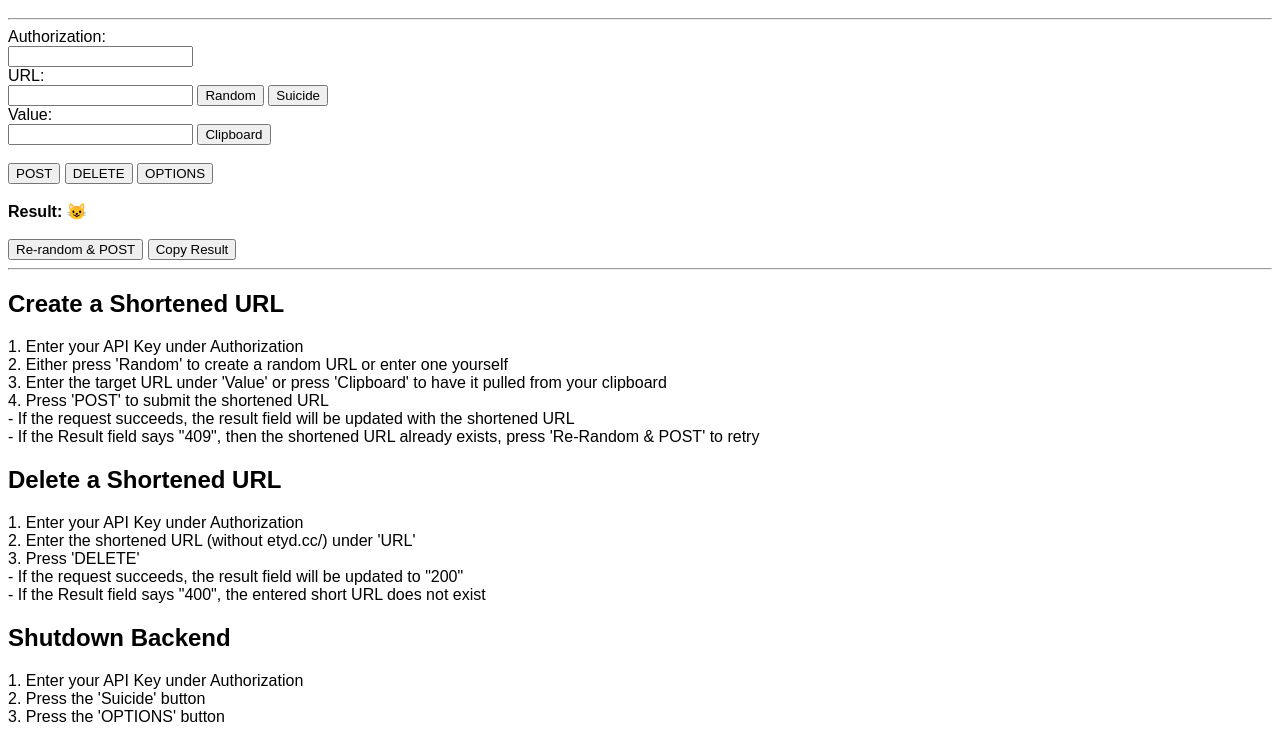
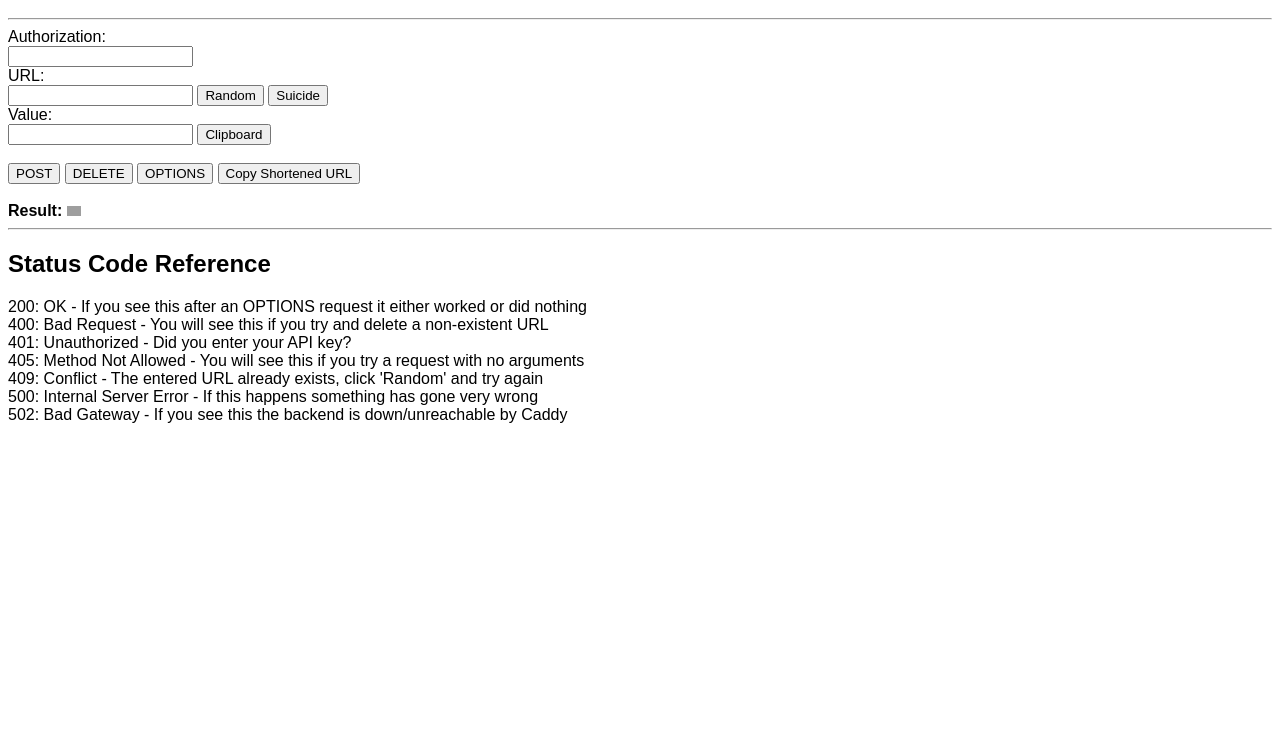
Before and after one commit to Enstrayed/urlshortener, a plain HTML site: page frontend/index.html in a window 1280 px wide. Shown: the part 48-800 px from the top of the page. Drawn offline with Linux system fonts and the light colour scheme; grey boxes are pictures that could not be loaded.

Commit message:
ready to go

```diff
--- /dev/null
+++ b/backend/authorization.example.json
@@ -0,0 +1 @@
+{"regenerateKeys":true,"allowedKeys":[]}
--- a/backend/authorization.json
+++ /dev/null
@@ -1 +0,0 @@
-{"regenerateKeys":false,"allowedKeys":["fGgdFDvsJzTitQDzLUevZCs2b","3Ek0VmK8FJm78UlcVrOzRGRAI","qsEz5NBT6nWcUGcOmeQp94tt6"]}
--- a/frontend/index.html
+++ b/frontend/index.html
@@ -13,7 +13,7 @@
 
     <!--Input-->
     <label for="auth">Authorization:</label><br>
-    <input type="password" id="authfield"><br>
+    <input type="password" id="authfield" data-bwautofill><br>
     <label for="url">URL:</label><br>
     <input type="text" id="urlfield">
     <button onclick="buttonFillRandom()">Random</button>
@@ -23,35 +23,23 @@
     <button onclick="buttonFillFromClipboard()">Clipboard</button><br><br>
     <button onclick="buttonPostRequest()">POST</button>
     <button onclick="buttonDeleteRequest()">DELETE</button>
-    <button>OPTIONS</button><br><br>
-    <b>Result: </b><a id="resultfield">😺</a><br><br>
-    <button>Re-random & POST</button>
-    <button onclick="buttonCopyResult()">Copy Result</button>
+    <button onclick="buttonOptionsRequest()">OPTIONS</button>
+    <button onclick="buttonCopyResult()">Copy Shortened URL</button>
+    <label id="copyconfirmation" style="display: none;">OK</label><br><br>
+    <b>Result: </b><a id="resultfield"><img src="https://cdn.enstrayed.com/miau.jpg" width="14"></a>
+
     <hr>
 
     <!--Details-->
-    <h2>Create a Shortened URL</h2>
+    <h2>Status Code Reference</h2>
     <p>
-        1. Enter your API Key under Authorization<br>
-        2. Either press 'Random' to create a random URL or enter one yourself<br>
-        3. Enter the target URL under 'Value' or press 'Clipboard' to have it pulled from your clipboard<br>
-        4. Press 'POST' to submit the shortened URL<br>
-        - If the request succeeds, the result field will be updated with the shortened URL<br>
-        - If the Result field says "409", then the shortened URL already exists, press 'Re-Random & POST' to retry
-    </p>
-    <h2>Delete a Shortened URL</h2>
-    <p>
-        1. Enter your API Key under Authorization<br>
-        2. Enter the shortened URL (without etyd.cc/) under 'URL'<br>
-        3. Press 'DELETE'<br>
-        - If the request succeeds, the result field will be updated to "200"<br>
-        - If the Result field says "400", the entered short URL does not exist
-    </p>
-    <h2>Shutdown Backend</h2>
-    <p>
-        1. Enter your API Key under Authorization<br>
-        2. Press the 'Suicide' button<br>
-        3. Press the 'OPTIONS' button
+        200: OK - If you see this after an OPTIONS request it either worked or did nothing<br>
+        400: Bad Request - You will see this if you try and delete a non-existent URL<br>
+        401: Unauthorized - Did you enter your API key?<br>
+        405: Method Not Allowed - You will see this if you try a request with no arguments<br>
+        409: Conflict - The entered URL already exists, click 'Random' and try again<br>
+        500: Internal Server Error - If this happens something has gone very wrong<br>
+        502: Bad Gateway - If you see this the backend is down/unreachable by Caddy<br>
     </p>
 
 </body>
--- a/frontend/urlshortener.js
+++ b/frontend/urlshortener.js
@@ -1,5 +1,6 @@
 function buttonCopyResult() {
-    navigator.clipboard.writeText(document.getElementById("resultfield").innerHTML)
+    navigator.clipboard.writeText(`https://etyd.cc/${document.getElementById("valuefield").value}`)
+    document.getElementById("copyconfirmation").style.display = "";
 }
 
 function buttonFillFromClipboard() {
@@ -34,13 +35,24 @@ function updateResultField(content) {
 
 function buttonPostRequest() {
     fetch(`http://localhost:8128/${document.getElementById("urlfield").value}?auth=${document.getElementById("authfield").value}&url=${document.getElementById("valuefield").value}`, {method: 'POST'}).then(res => {
-        res.body.text().then(s => {updateResultField(s);})
-
+        updateResultField(res.status)
+    }).catch(error => {
+        updateResultField(error)
     })
 }
 
 function buttonDeleteRequest() {
     fetch(`http://localhost:8128/${document.getElementById("urlfield").value}?auth=${document.getElementById("authfield").value}`, {method: 'DELETE'}).then(res => {
         updateResultField(res.status);
+    }).catch(error => {
+        updateResultField(error)
     })
 }
+
+function buttonOptionsRequest() {
+    fetch(`http://localhost:8128/${document.getElementById("urlfield").value}?auth=${document.getElementById("authfield").value}`, {method: 'OPTIONS'}).then(res => {
+        updateResultField(res.status);
+    }).catch(error => {
+        updateResultField(error)
+    })
+}
```
Also changed, not shown: backend/index.js (+7 -7 lines), 1 other file.
